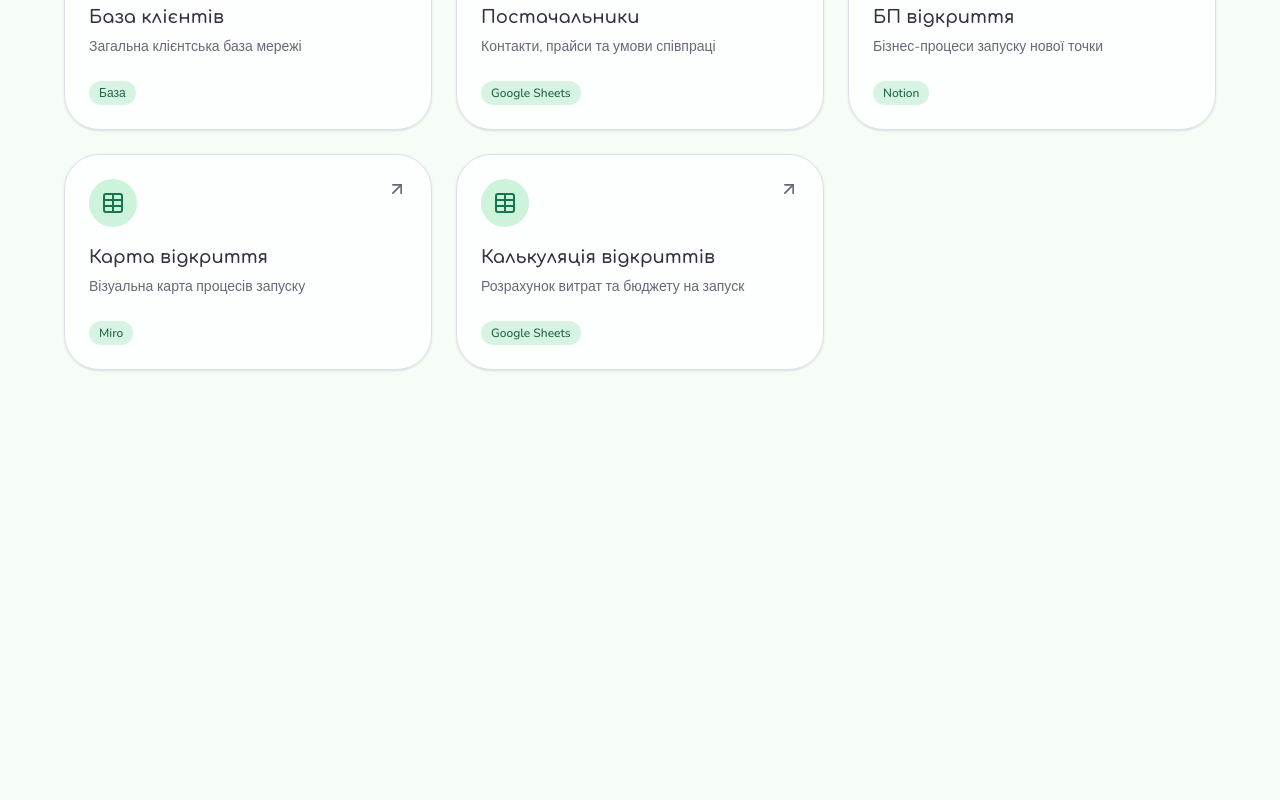
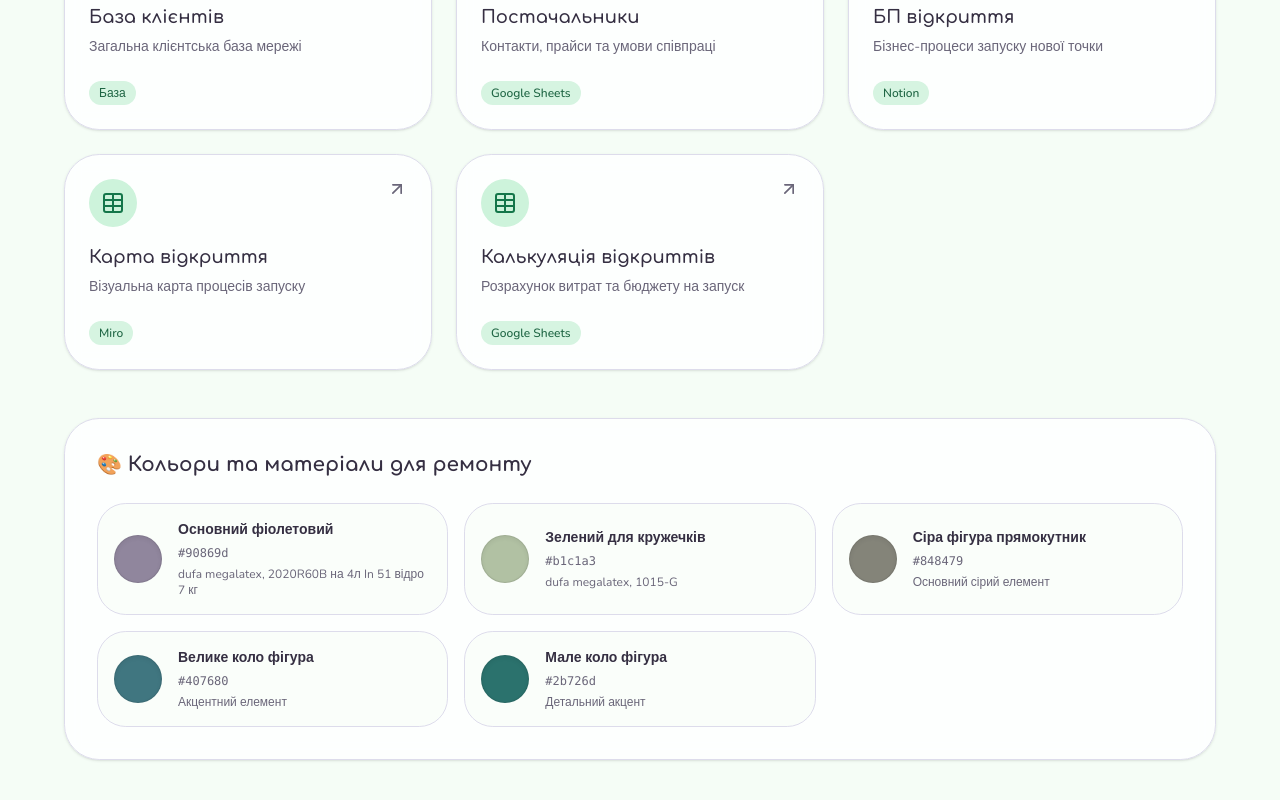
Before and after one commit to Nana-lana/like-hub, a Next.js app in the folder сайт/: page /database in a window 1280 px wide. Shown: the part 356-1156 px from the top of the page. Before the commit the page ends 800 px from the top, so only its background shows below. Built offline with nearby package versions, Linux system fonts and the light colour scheme.

Commit message:
Update page.tsx

```diff
--- a/сайт/app/database/page.tsx
+++ b/сайт/app/database/page.tsx
@@ -37,7 +37,7 @@ export default function DatabasePage() {
         </div>
 
         {/* Сітка елементів бази даних */}
-        <div className="grid grid-cols-1 sm:grid-cols-2 lg:grid-cols-3 gap-6">
+        <div className="grid grid-cols-1 sm:grid-cols-2 lg:grid-cols-3 gap-6 mb-12">
           {links.map((link, idx) => {
             const isReal = link.url.startsWith("http")
 
@@ -79,6 +79,68 @@ export default function DatabasePage() {
             )
           })}
         </div>
+
+        {/* Блок кольорів та матеріалів для ремонту в самому низу */}
+        <div className="rounded-3xl border border-border bg-card/90 p-8 shadow-sm backdrop-blur-sm">
+          <h2 className="font-display text-xl font-bold text-foreground mb-6">
+            🎨 Кольори та матеріали для ремонту
+          </h2>
+
+          <div className="grid grid-cols-1 sm:grid-cols-2 lg:grid-cols-3 gap-4">
+
+            {/* 1. Основний фіолетовий */}
+            <div className="flex items-center gap-4 p-4 rounded-2xl border border-border bg-background/50">
+              <div className="size-12 rounded-full shrink-0 shadow-inner border border-black/10" style={{ backgroundColor: "#90869d" }} />
+              <div>
+                <span className="font-semibold text-sm text-foreground block">Основний фіолетовий</span>
+                <span className="text-xs font-mono text-muted-foreground">#90869d</span>
+                <p className="text-xs text-muted-foreground mt-0.5">dufa megalatex, 2020R60B на 4л In 51 відро 7 кг</p>
+              </div>
+            </div>
+
+            {/* 2. Зелений для кружечків */}
+            <div className="flex items-center gap-4 p-4 rounded-2xl border border-border bg-background/50">
+              <div className="size-12 rounded-full shrink-0 shadow-inner border border-black/10" style={{ backgroundColor: "#b1c1a3" }} />
+              <div>
+                <span className="font-semibold text-sm text-foreground block">Зелений для кружечків</span>
+                <span className="text-xs font-mono text-muted-foreground">#b1c1a3</span>
+                <p className="text-xs text-muted-foreground mt-0.5">dufa megalatex, 1015-G</p>
+              </div>
+            </div>
+
+            {/* 3. Сіра фігура прямокутник */}
+            <div className="flex items-center gap-4 p-4 rounded-2xl border border-border bg-background/50">
+              <div className="size-12 rounded-full shrink-0 shadow-inner border border-black/10" style={{ backgroundColor: "#848479" }} />
+              <div>
+                <span className="font-semibold text-sm text-foreground block">Сіра фігура прямокутник</span>
+                <span className="text-xs font-mono text-muted-foreground">#848479</span>
+                <p className="text-xs text-muted-foreground mt-0.5">Основний сірий елемент</p>
+              </div>
+            </div>
+
+            {/* 4. Велике коло фігура */}
+            <div className="flex items-center gap-4 p-4 rounded-2xl border border-border bg-background/50">
+              <div className="size-12 rounded-full shrink-0 shadow-inner border border-black/10" style={{ backgroundColor: "#407680" }} />
+              <div>
+                <span className="font-semibold text-sm text-foreground block">Велике коло фігура</span>
+                <span className="text-xs font-mono text-muted-foreground">#407680</span>
+                <p className="text-xs text-muted-foreground mt-0.5">Акцентний елемент</p>
+              </div>
+            </div>
+
+            {/* 5. Мале коло фігура */}
+            <div className="flex items-center gap-4 p-4 rounded-2xl border border-border bg-background/50">
+              <div className="size-12 rounded-full shrink-0 shadow-inner border border-black/10" style={{ backgroundColor: "#2b726d" }} />
+              <div>
+                <span className="font-semibold text-sm text-foreground block">Мале коло фігура</span>
+                <span className="text-xs font-mono text-muted-foreground">#2b726d</span>
+                <p className="text-xs text-muted-foreground mt-0.5">Детальний акцент</p>
+              </div>
+            </div>
+
+          </div>
+        </div>
+
       </div>
     </main>
   )
```
